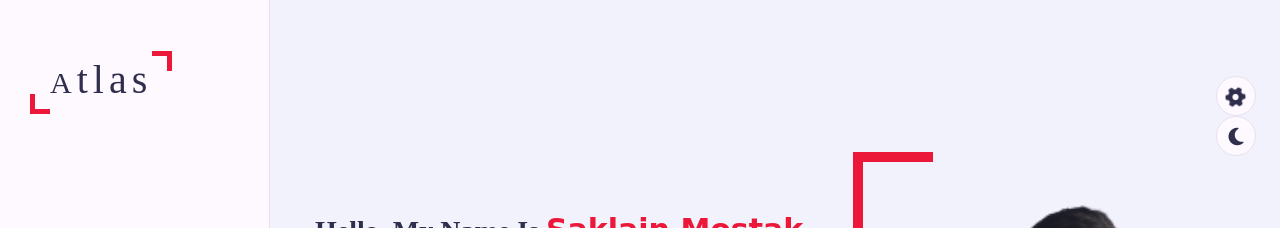
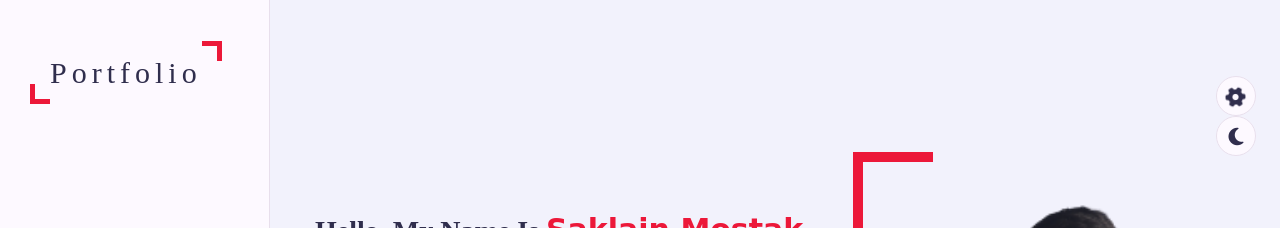
Before and after one commit to saklainmostak1/my-portfolio, a plain HTML site: page index.html in a window 1280 px wide. Shown: the top 228 px of the page. Drawn offline with nearby package versions, Linux system fonts and the light colour scheme.

Commit message:
all done

```diff
--- a/index.html
+++ b/index.html
@@ -23,7 +23,7 @@
     <div class="main-container">
         <div class="aside">
             <div class="logo">
-                <a href="#">A<span>tlas</span></a>
+                <a href="#">portfolio</a>
             </div>
             <div class="nav-toggler">
                 <span></span>
```
